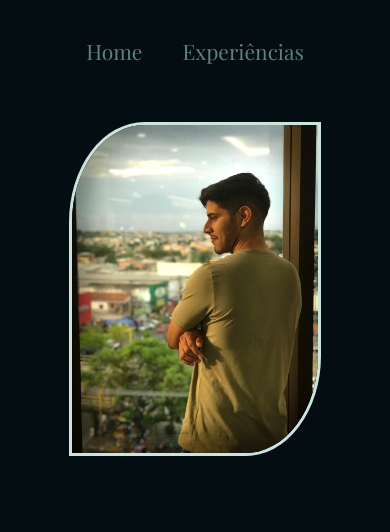
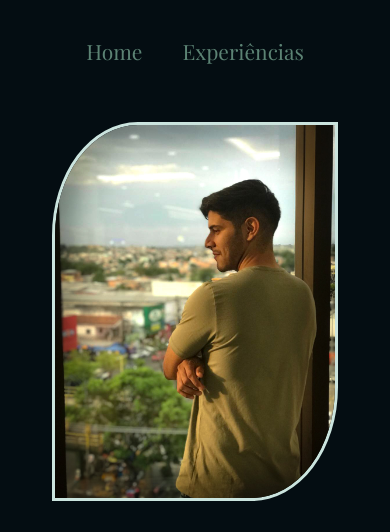
Before and after one commit to samyr-melo/Portfolio, a plain HTML site: page Exercicio 1- construindo a estrutura basica do html/index.html in a window 390 px wide. Shown: the top 532 px of the page. Drawn offline with nearby package versions, Linux system fonts and the light colour scheme.

Commit message:
Update style.css

```diff
--- a/Exercicio 1- construindo a estrutura basica do html/styles/style.css
+++ b/Exercicio 1- construindo a estrutura basica do html/styles/style.css
@@ -215,8 +215,8 @@ body {
         width: auto;
     }
     .samyr {
-        width: 70%;
-        heigth: 60%;
+        width: 280px;
+        heigth: 300px;
     }
 
 }
```
